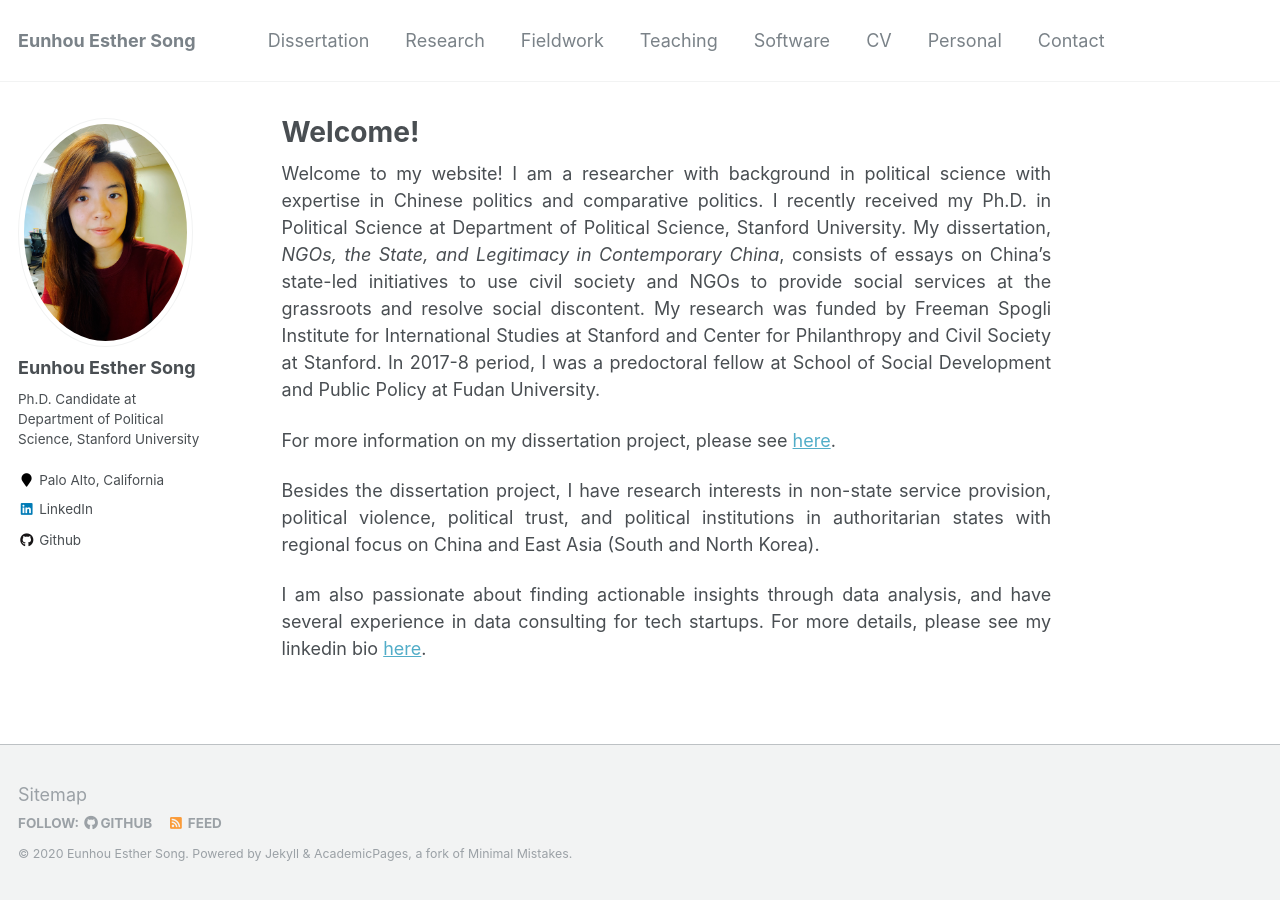
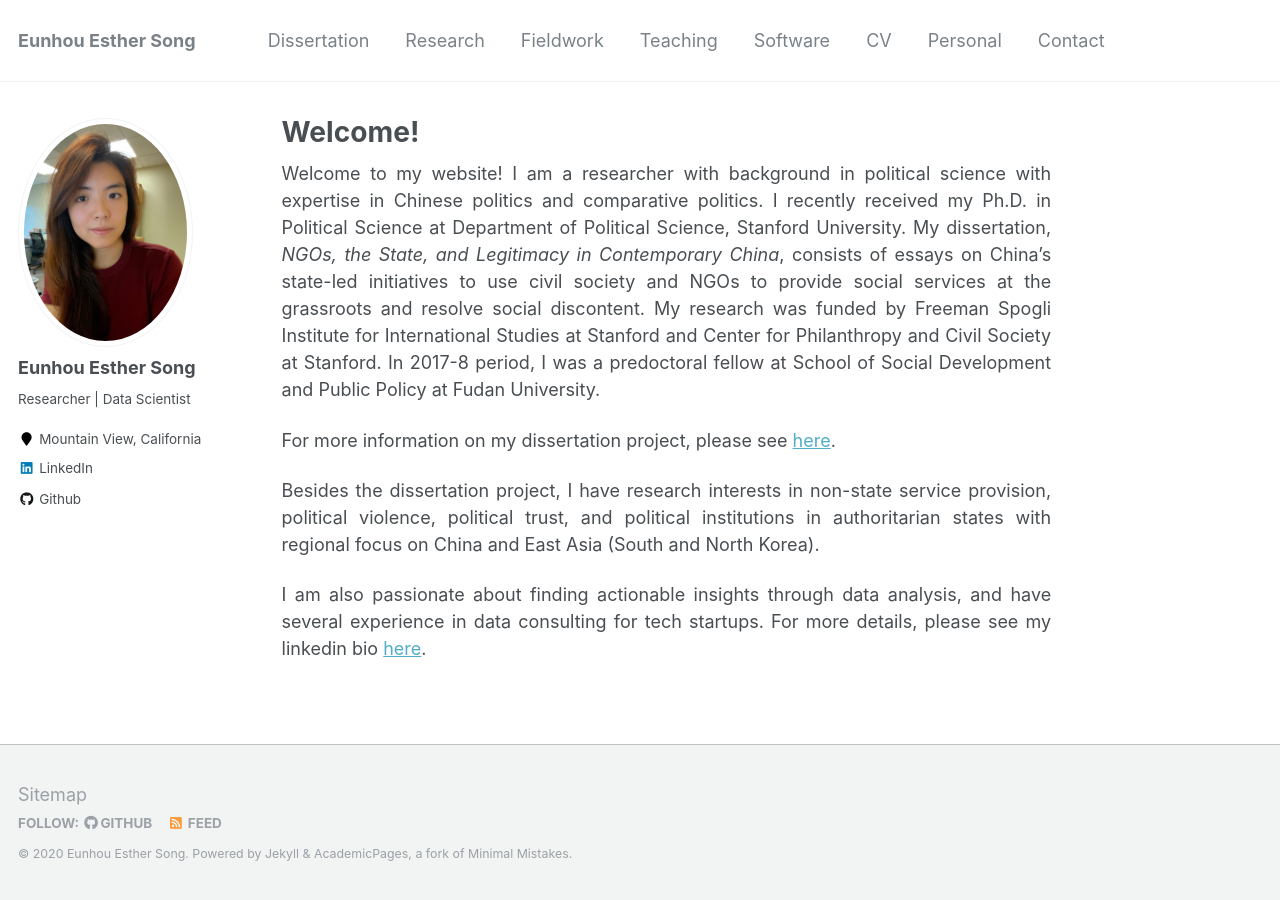
Before and after one commit to ehsong/ehsong.github.io, a Jekyll site: the page built from _pages/about.md, in a window 1280 px wide. Built offline with Jekyll 4.4.1, drawn with Linux system fonts in a browser that asks for light colours.

Commit message:
Update _config.yml

```diff
--- a/_config.yml
+++ b/_config.yml
@@ -10,7 +10,7 @@ locale                   : "en-US"
 title                    : "Eunhou Esther Song"
 title_separator          : "-"
 name                     : &name "Eunhou Esther Song"
-description              : &description "Ph.D. Candidate at Department of Political Science, Stanford University"
+description              : &description ""
 url                      : https://ehsong.github.io # the base hostname & protocol for your site e.g. "https://mmistakes.github.io"
 baseurl                  : "" # the subpath of your site, e.g. "/blog"
 repository               : "ehsong.github.io"
@@ -81,9 +81,9 @@ analytics:
 # Site Author
 author:
   name             : "Eunhou Esther Song"
-  avatar           : "profile4.jpg"
-  bio              : "Ph.D. Candidate at Department of Political Science, Stanford University"
-  location         : "Palo Alto, California"
+  avatar           : "profile.jpg"
+  bio              : "Researcher | Data Scientist"
+  location         : "Mountain View, California"
   employer         :
   pubmed           :
   googlescholar    :
```
